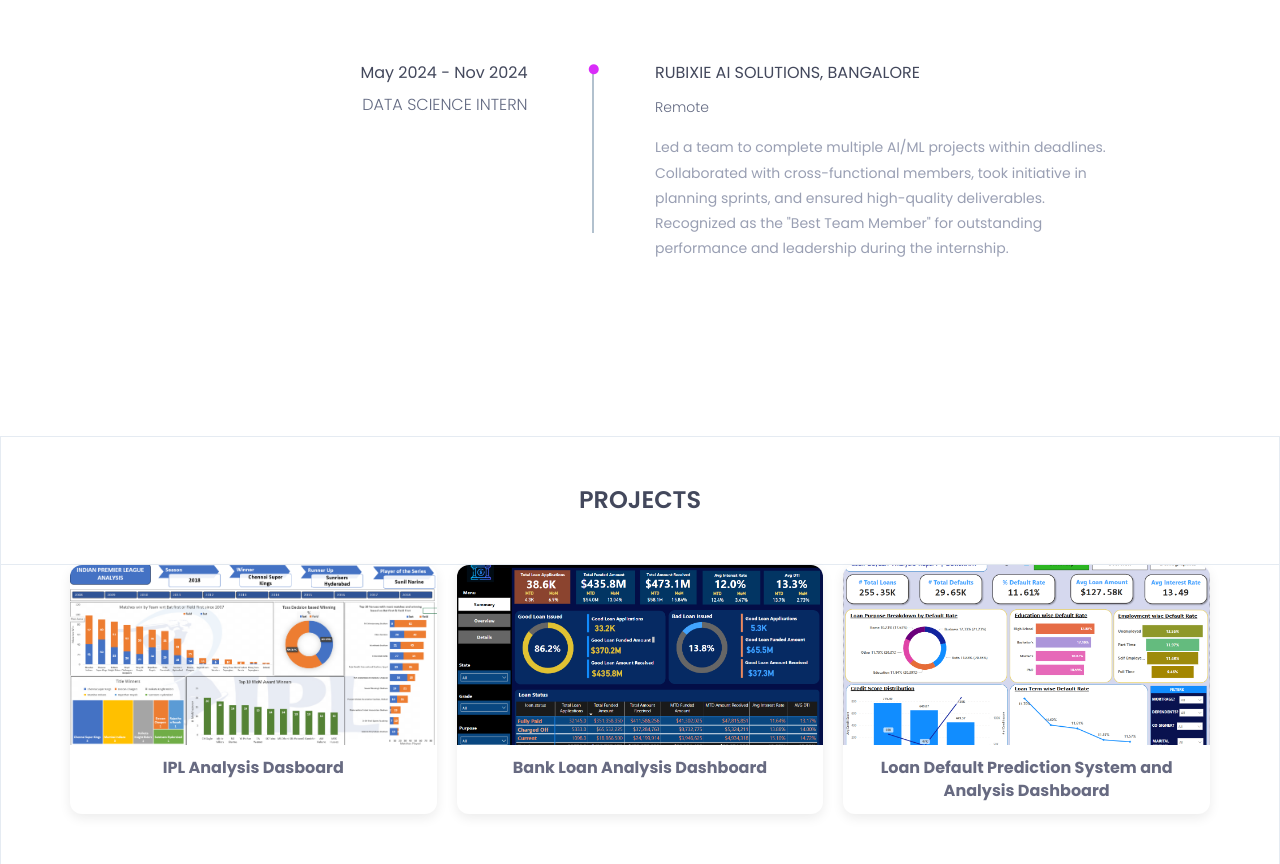
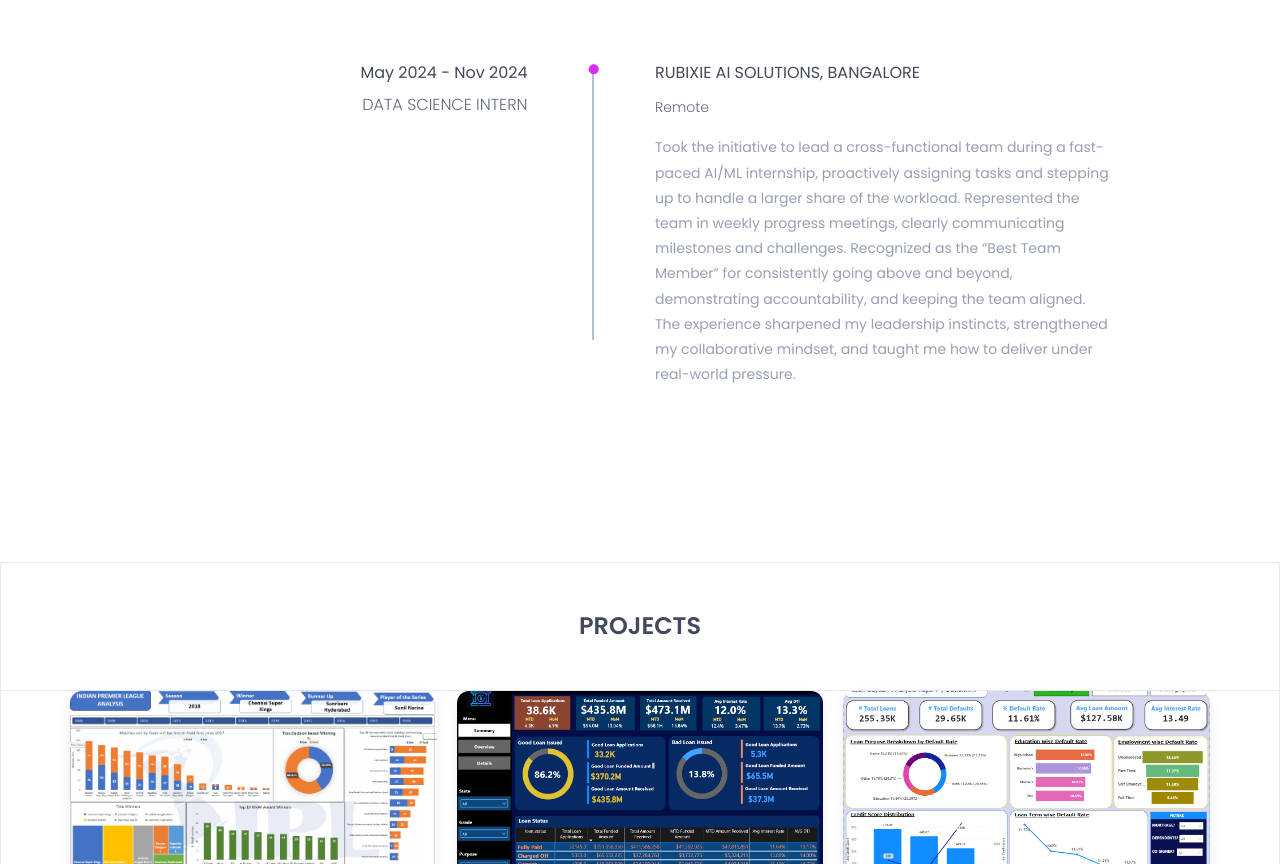
Before and after one commit to sameeratanveer/sameeratanveer.github.io, a plain HTML site: page index.html in a window 1280 px wide. Shown: the part 3620-4484 px from the top of the page. Drawn offline with nearby package versions, Linux system fonts and the light colour scheme.

Commit message:
Update index.html - updated the internship content

```diff
--- a/index.html
+++ b/index.html
@@ -621,7 +621,7 @@
 														</h4>
 														<h5>Remote</h5>
 														<p class="description">
-                                                            Led a team to complete multiple AI/ML projects within deadlines. Collaborated with cross-functional members, took initiative in planning sprints, and ensured high-quality deliverables. Recognized as the "Best Team Member" for outstanding performance and leadership during the internship.
+                                                            Took the initiative to lead a cross-functional team during a fast-paced AI/ML internship, proactively assigning tasks and stepping up to handle a larger share of the workload. Represented the team in weekly progress meetings, clearly communicating milestones and challenges. Recognized as the “Best Team Member” for consistently going above and beyond, demonstrating accountability, and keeping the team aligned. The experience sharpened my leadership instincts, strengthened my collaborative mindset, and taught me how to deliver under real-world pressure.
 														</p>
 													</div><!--/.timeline-content-->
 												</div><!--/.timeline-->
```
